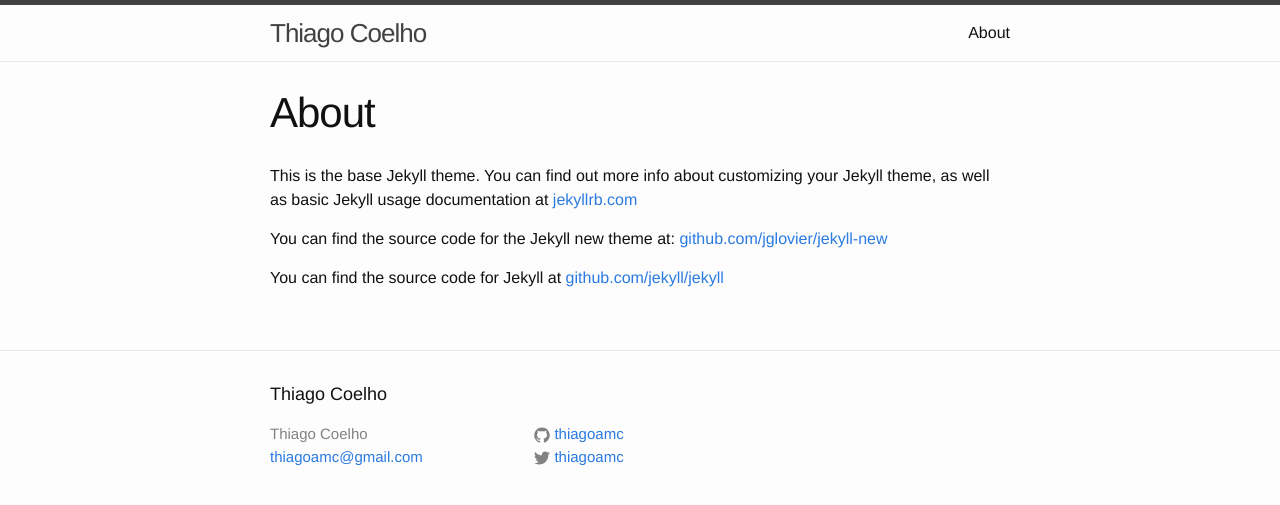
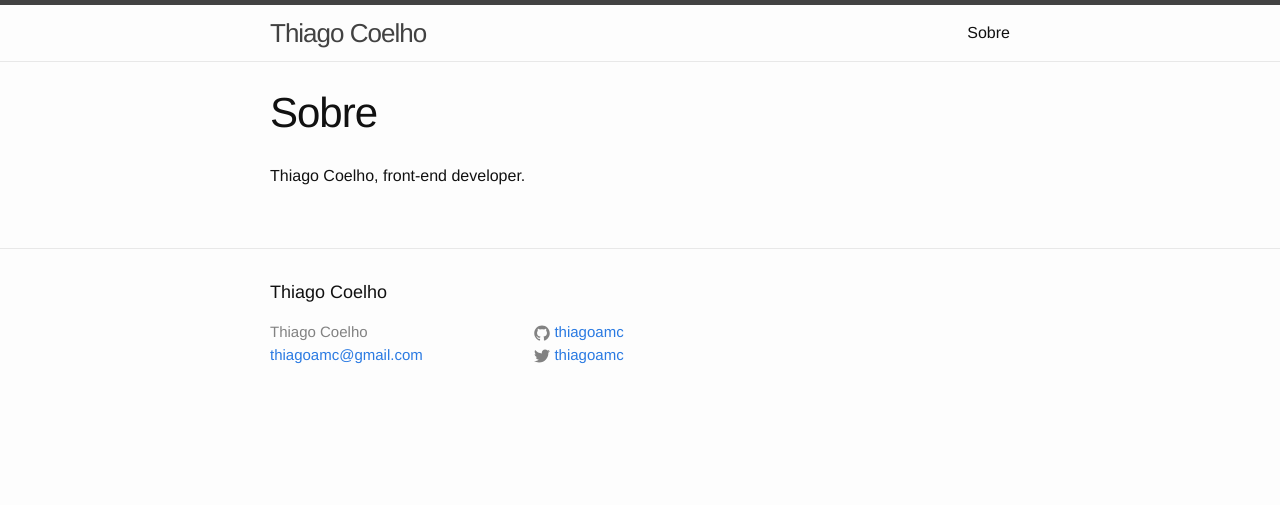
Before and after one commit to thiagoamc-zz/thiagoamc.github.io, a Jekyll site: the page built from about.md, in a window 1280 px wide. Shown: the top 505 px of the page. Built offline with Jekyll 4.4.1, drawn with Linux system fonts in a browser that asks for light colours.

Commit message:
Alteração no sobre

```diff
--- a/_posts/2015-07-29-css-viewport-units.markdown
+++ b/_posts/2015-07-29-css-viewport-units.markdown
@@ -41,7 +41,7 @@ categories: css viewport unit
 }
 {% endhighlight %}
 
-##Suporte Navegadores
+##Suporte Navegadores:
 IE 10+, Firefox 19+, Chrome 26+, Safari 7+, Opera 15+, Android 4.4+, iOS 6+
 Mais detalhes sobre suporte acesse [caniuse][caniuse]
 
--- a/about.md
+++ b/about.md
@@ -1,11 +1,7 @@
 ---
 layout: page
-title: About
-permalink: /about/
+title: Sobre
+permalink: /sobre/
 ---
 
-This is the base Jekyll theme. You can find out more info about customizing your Jekyll theme, as well as basic Jekyll usage documentation at [jekyllrb.com](http://jekyllrb.com/)
-
-You can find the source code for the Jekyll new theme at: [github.com/jglovier/jekyll-new](https://github.com/jglovier/jekyll-new)
-
-You can find the source code for Jekyll at [github.com/jekyll/jekyll](https://github.com/jekyll/jekyll)
+Thiago Coelho, front-end developer.
```
Also changed, not shown: 5 other files.
